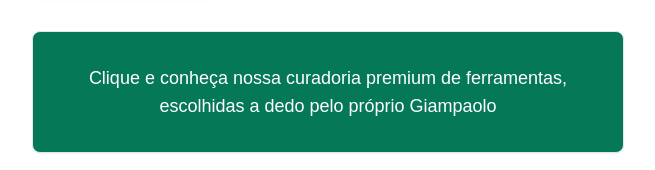
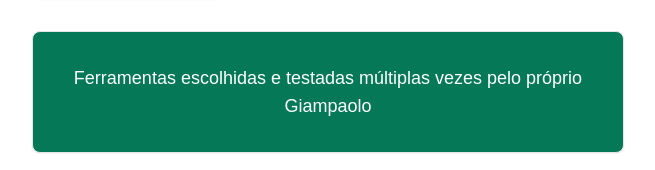
Before and after one commit to giamlepore/giampaolo, a Next.js app: page / in a window 1280 px wide. Shown: the part 1267-1437 px from the top of the page, without its empty margins (312-967 px from the left). Built offline with nearby package versions, Linux system fonts and the light colour scheme.

Commit message:
ferramentas

```diff
--- a/app/page.tsx
+++ b/app/page.tsx
@@ -158,7 +158,7 @@ export default function ProfilePage() {
 
           <Card className="p-6 sm:p-8 bg-emerald-700 text-white text-center">
             <p className="text-base sm:text-lg">
-              Clique e conheça nossa curadoria premium de ferramentas, escolhidas a dedo pelo próprio Giampaolo
+              Ferramentas escolhidas e testadas múltiplas vezes pelo próprio Giampaolo
             </p>
           </Card>
         </div>
```
